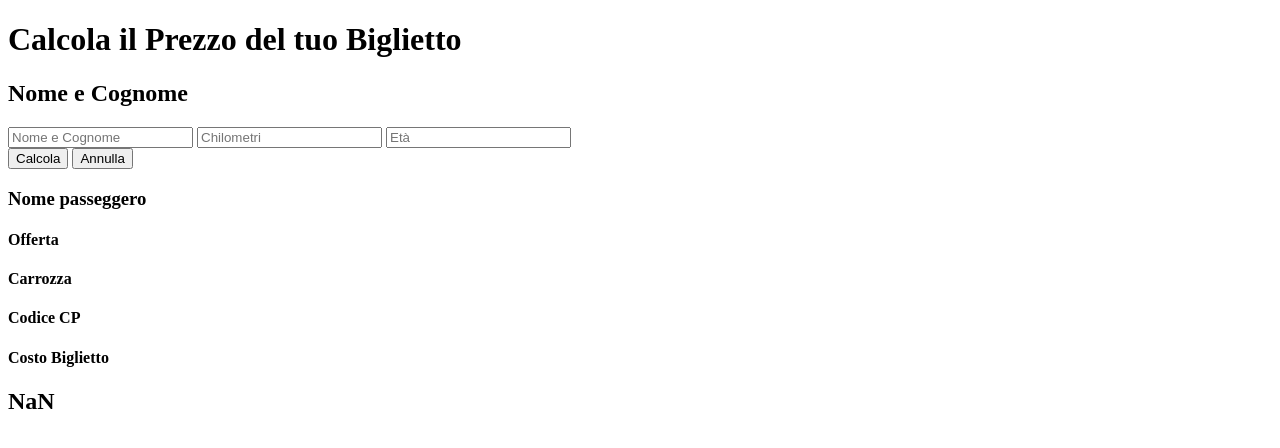
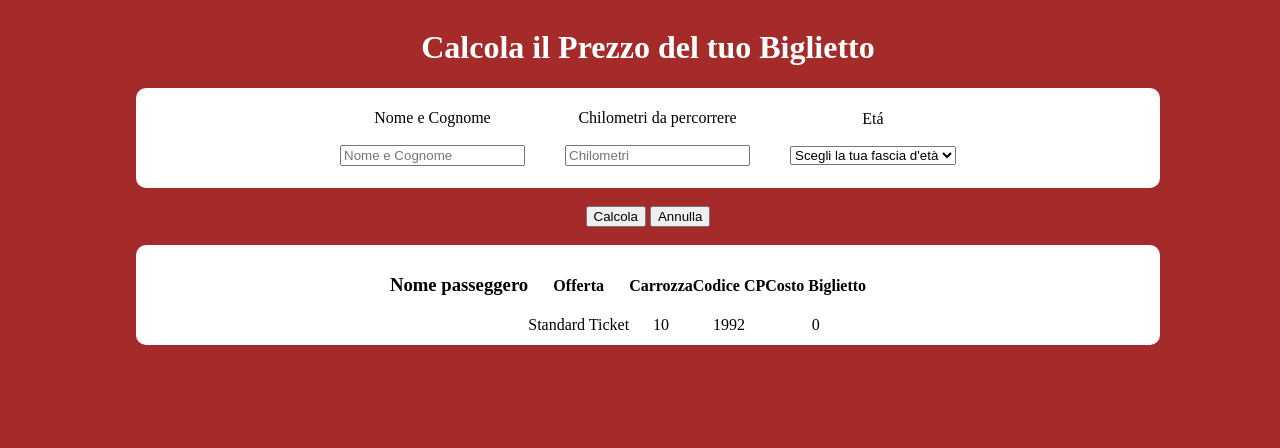
Before and after one commit to DennisEmp/js-biglietto-treno-form, a plain HTML site: page index.html in a window 1280 px wide. Both pictures are taken after a click on the button "Calcola". Drawn offline with Linux system fonts and the light colour scheme.

Commit message:
Complete

```diff
--- a/css/style.css
+++ b/css/style.css
@@ -0,0 +1,53 @@
+body {
+    width: 100vw;
+    height: 100vh;
+    background-color: brown;
+}
+
+main {
+    text-align: center;
+}
+
+.box-general {
+    display: flex;
+    flex-direction: column;
+}
+
+#title {
+    color: #fff;
+}
+
+.box-input {
+    width: 80vw;
+    height: 100px;
+    text-align: center;
+    margin: 0 auto;
+    gap: 40px;
+    background-color: #fff;
+    border-radius: 10px;
+    display: flex;
+    justify-content: center;
+    align-items: center;
+}
+
+.box {
+    display: flex;
+    flex-direction: column;
+}
+
+.box-output {
+    width: 80vw;
+    height: 100px;
+    text-align: center;
+    margin: 0 auto;
+    gap: 40px;
+    background-color: #fff;
+    border-radius: 10px;
+    display: flex;
+    justify-content: center;
+    align-items: center;
+}
+
+.row-title {
+    display: flex;
+}
--- a/index.html
+++ b/index.html
@@ -9,30 +9,61 @@
 </head>
 <body>
     <main>
-        <h1>Calcola il Prezzo del tuo Biglietto</h1>
-        <div class="box-input">
-            <h2>Nome e Cognome</h2>
+        <div class="box-general">
+            <h1 id="title">Calcola il Prezzo del tuo Biglietto</h1>
+            <form class="box-input">
+                <div class="box">
+                    <span>Nome e Cognome</span>
+                    <br>
                     <input type="text" id="nome" placeholder="Nome e Cognome">
+                </div>
+                <div class="box">
+                    <span>Chilometri da percorrere</span>
+                    <br>
                     <input type="chilometri" id="chilometri" placeholder="Chilometri">
-            <input type="età" id="eta" placeholder="Età">
                 </div>
-        <div class="buttons">
+                <div class="box">
+                    <span>Et&aacute;</span>
+                    <br>
+                    <select id="eta" aria-label="Default select example">
+                        <option selected>Scegli la tua fascia d'età</option>                 <option value="minore">Minore</option>
+                        <option value="over65">Over65</option>
+                        <option value="altro">Altro</option>
+                    </select>
+
+                </div>
+            </form>
+            <br>
+            <form class="buttons">
                 <button>Calcola</button>
-            <button>Annulla</button>
+                <button id="reset">Annulla</button>
+            </form>
+            <br>
+            <form class="box-output">
+                <div class="row-title">
+                    <div class="box">
+                        <h3>Nome passeggero</h3>
+                        <span id="outputNome"></span>
                     </div>
-
-        <div class="box-output">
-            <div class="row-title">
-                <h3>Nome passeggero</h3>
+                    <div class="box">
                         <h4>Offerta</h4>
+                        <span>Standard Ticket</span>
+                    </div>
+                    <div class="box">
                         <h4>Carrozza</h4>
+                        <span id="carrozza"></span>
+                    </div>
+                    <div class="box">
                        <h4>Codice CP</h4>
+                       <span id="outputCodice"></span>
+                    </div>
+                    <div class="box">
                         <h4>Costo Biglietto</h4>
+                        <span id="calcPrezzo"></span>
                     </div>
-            <div class="row-result">
-                <h2 id="outputNome"></h2>
-                <h2 id="calcPrezzo"></h2>
                 </div>
+                <div class="row-result"></div>
+            </form>
         </div>
     <script src="js/main.js"></script>
 </main>
--- a/js/main.js
+++ b/js/main.js
@@ -7,23 +7,28 @@ console.log(nome, km);
 
 button.addEventListener("click", genera);
 
-function genera() {
+function genera(event) {
+  event.preventDefault()
   document.getElementById("outputNome").innerHTML = nome.value;
 
   // CALCOLO PREZZO BIGLIETTO
 
-  let totaleCorsa = km * 0.21;
+  let totaleCorsa = km.value * 0.21;
+  let sconto;
+
+  console.log("eta", eta)
+  console.log("eta value", eta.value)
 
   // variante minorenne con sconto 20%
 
-  if (eta < 18) {
-    totaleCorsa = totaleCorsa * 0.8;
+  if (eta === "minore") {
+    sconto = (totaleCorsa * 20) / 100;
   }
 
   // variante over 65 con sconto 40%
 
-  else if (eta > 65) {
-      totaleCorsa = totaleCorsa * 0.6;
+  else if (eta === "over65") {
+    sconto = (totaleCorsa * 40) / 100;
   }
 
   // prezzo senza sconto
@@ -38,4 +43,19 @@ function genera() {
 
   document.getElementById("calcPrezzo").innerHTML = totaleCorsa;
 
-}
+  let numCarrozza = Math.floor(Math.random() * 10) + 1;
+  document.getElementById("carrozza").innerHTML = numCarrozza;
+
+  let codice = Math.floor(Math.random() * 10000) + 1;
+  document.getElementById("outputCodice").innerHTML = codice;
+
+};
+
+let Reset =document.getElementById("reset")
+Reset.addEventListener("click",
+function (){
+  document.getElementById("InfoBlock").reset();
+  const yourticket = document.getElementById("boxOutput");
+  yourTicket.style.display = "none";
+  }
+);
```
Lines whose indentation alone changed are shown as unchanged.
